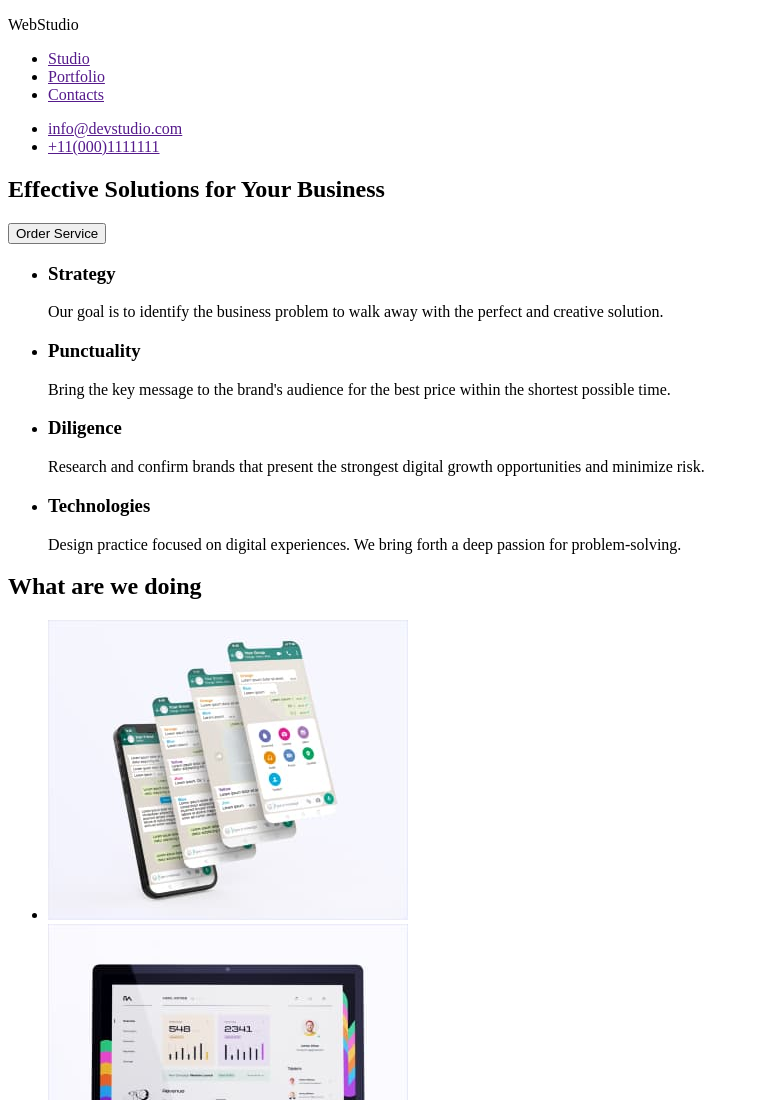
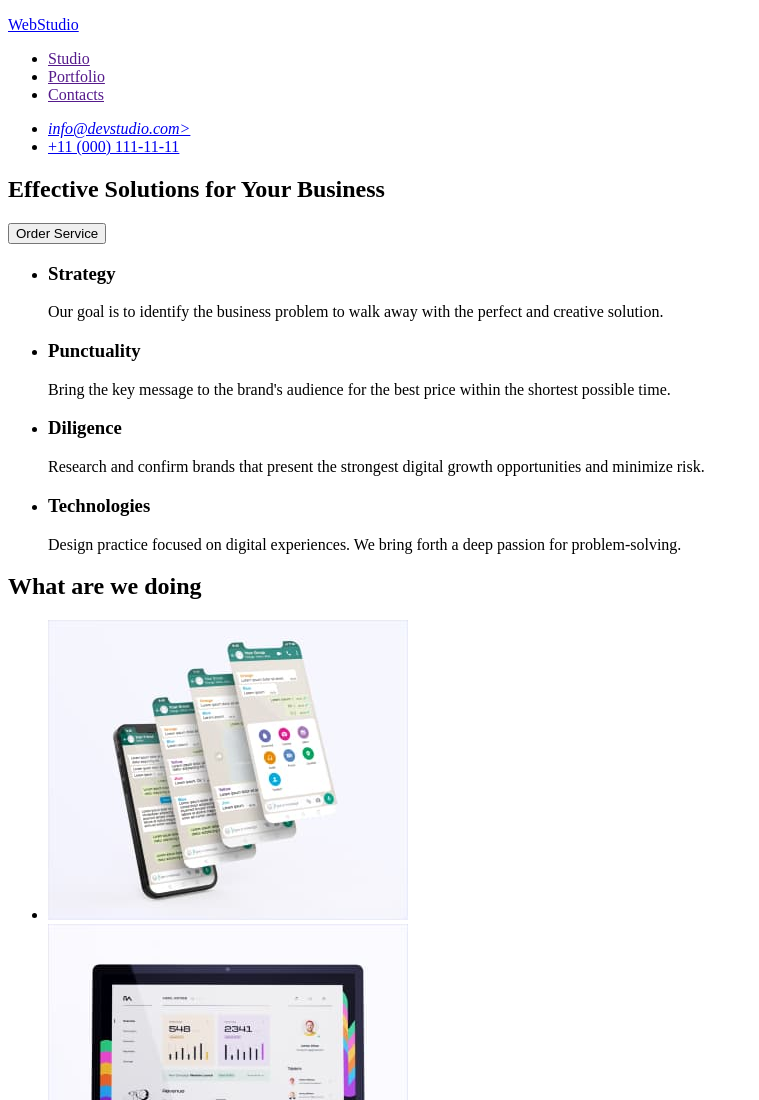
Before and after one commit to vika59216/-Tutorial, a plain HTML site: page index.html in a window 1280 px wide. Shown: the top 1100 px of the page, without its empty margins (0-759 px from the left). Drawn offline with Linux system fonts and the light colour scheme.

Commit message:
Update index.html

```diff
--- a/index.html
+++ b/index.html
@@ -10,7 +10,7 @@
 <body>
   <header>
     <nav>
-      <p> WebStudio</p>
+      <p><a href="./index.html"> WebStudio </a></p>
       <ul>
 
         <li> <a href="">Studio</a></li>
@@ -20,8 +20,8 @@
       </ul>
     </nav>
     <ul>
-      <li> <a href="">info@devstudio.com</a></li>
-      <li> <a href="">+11(000)1111111</a></li>
+      <li> <address> <a href="mailto:info@devstudio.com">info@devstudio.com></a> </address></li>
+      <li> <a href="tel:+110001111111"> +11 (000) 111-11-11</a></li>
       </ul>
     </header>
 
```
